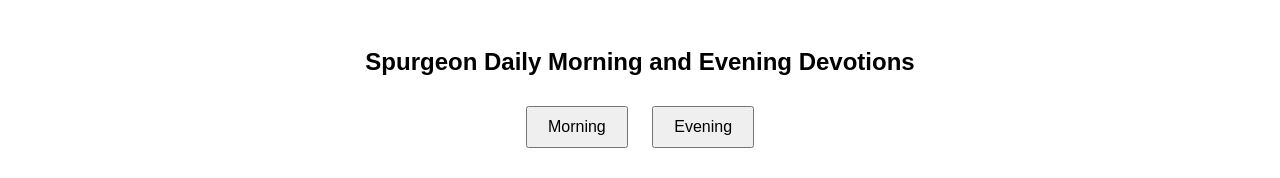
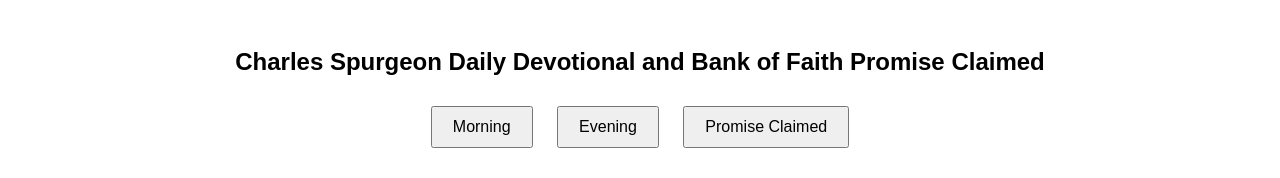
Before and after one commit to spbrown5/devotional-player, a plain HTML site: page index.html in a window 1280 px wide. Shown: the top 178 px of the page. Drawn offline with Linux system fonts and the light colour scheme.

Commit message:
Update index.html

```diff
--- a/index.html
+++ b/index.html
@@ -2,7 +2,7 @@
 <html>
   <head>
     <meta charset="UTF-8">
-    <title>Charles Spurgeon Morning and Evening Devotions</title>
+    <title>Morning, Evening, and Promise Claimed</title>
     <style>
       body {
         font-family: sans-serif;
@@ -25,23 +25,30 @@
   </head>
   <body>
 
-    <h2>Spurgeon Daily Morning and Evening Devotions</h2>
+    <h2>Charles Spurgeon Daily Devotional and Bank of Faith Promise Claimed</h2>
 
     <button onclick="loadSermon('M')">Morning</button>
     <button onclick="loadSermon('E')">Evening</button>
+    <button onclick="loadSermon('P')">Promise Claimed</button>
 
     <iframe id="playerFrame" src="" allow="autoplay"></iframe>
 
     <script>
-      function loadSermon(timeCode) {
+      function loadSermon(type) {
         const today = new Date();
         const mm = String(today.getMonth() + 1).padStart(2, '0');
         const dd = String(today.getDate()).padStart(2, '0');
         const dateCode = mm + dd;
 
-        const id = `popme${dateCode}${timeCode}`;
+        let id;
+
+        if (type === 'M' || type === 'E') {
+          id = `popme${dateCode}${type}`;
+        } else if (type === 'P') {
+          id = `fcb${dateCode}`;
+        }
+
         const url = `https://www.sermonaudio.com/sermons/${id}/a?autoplay=true&popout=true`;
-
         document.getElementById('playerFrame').src = url;
       }
     </script>
```
